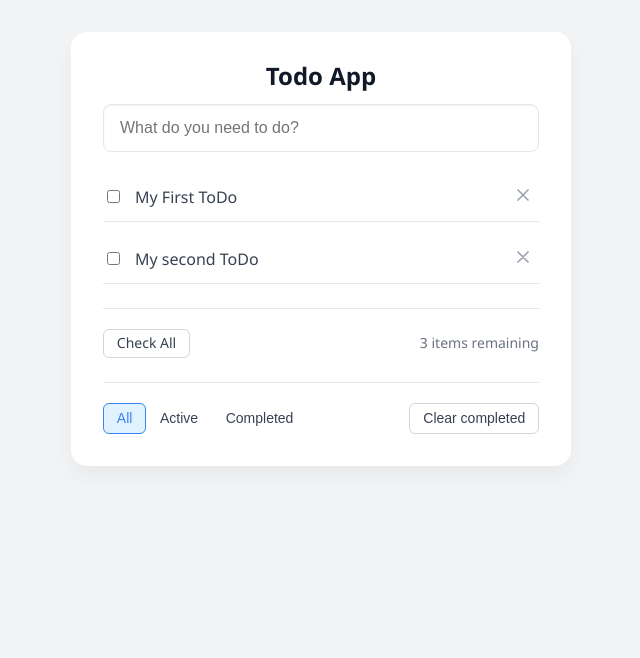
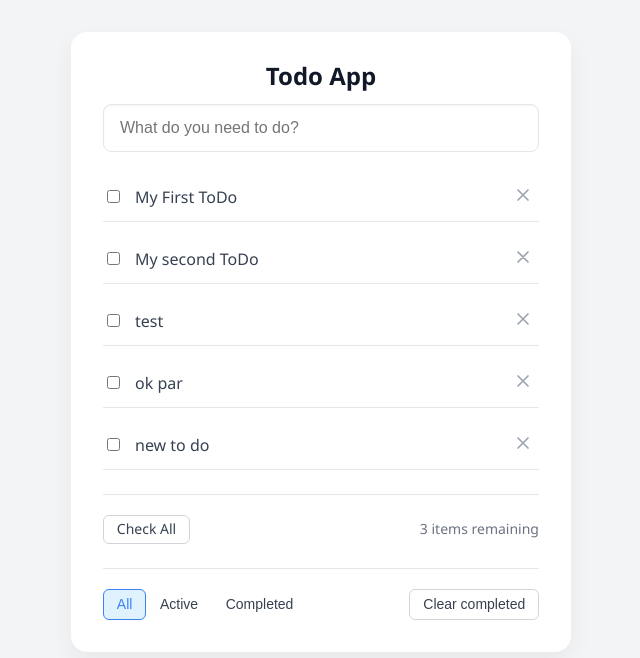
Before and after one commit to aungkyawth3t/react-todo, a React (Create React App) app: page / in a window 1280 px wide. Shown: the top 658 px of the page, without its empty margins (319-959 px from the left). Built offline with nearby package versions, Linux system fonts and the light colour scheme; data requests are answered from the project's data file; the HTML template or start-up script is replaced by a standard one.

Commit message:
add todo

```diff
--- a/src/App.js
+++ b/src/App.js
@@ -19,12 +19,25 @@ function App() {
       })
   }, [])
 
+  let addToDo = (todo) => {
+    // update sercer side
+    fetch('http://localhost:3001/todos', {
+      method: "POST",
+      headers: {
+        'Content-type': 'application/json'
+      },
+      body: JSON.stringify(todo),
+    })
+
+    // update client side
+    setTodos(prevState => [...prevState, todo]) //array destructuring
+  }
   return (
     <div className="todo-app-container">
       <div className="todo-app">
         <h2>Todo App</h2>
 
-        <TodoForm/>
+        <TodoForm addToDo={addToDo}/>
         <TodoList todos={ todos } />
         <CheckAllAndRemaining/>
 
--- a/src/components/TodoForm.js
+++ b/src/components/TodoForm.js
@@ -1,12 +1,27 @@
-import React from 'react'
+import React, { useState } from 'react'
 
-export default function TodoForm() {
+export default function TodoForm({addToDo}) {
+
+  let [title, setTitle] = useState('');
+  let handleSubmit = (e) => {
+    e.preventDefault();
+    let newToDo = {
+      id: Math.random(),
+      title: title,
+      completed: false
+    }
+    addToDo(newToDo);
+    setTitle(''); //clear input
+  }
   return (
-    <form action="#">
+    <form action="#" onSubmit={handleSubmit}>
         <input
         type="text"
         className="todo-input"
-        placeholder="What do you need to do?"/>
+        placeholder="What do you need to do?"
+        onChange={e => setTitle(e.target.value)}
+        value={title}
+        />
     </form>
   )
 }
--- a/src/data/db.json
+++ b/src/data/db.json
@@ -1,14 +1,29 @@
 {
-    "todos" : [
-        {
-            "id" : 1,
-            "title" : "My First ToDo",
-            "completed" : false
-        },
-        {
-            "id" : 2,
-            "title" : "My second ToDo",
-            "completed" : false
-        }
-    ]
+  "todos": [
+    {
+      "id": "1",
+      "title": "My First ToDo",
+      "completed": false
+    },
+    {
+      "id": "2",
+      "title": "My second ToDo",
+      "completed": false
+    },
+    {
+      "id": "0.47402809592866824",
+      "title": "test ",
+      "completed": false
+    },
+    {
+      "id": 0.8819179687648286,
+      "title": "ok par ",
+      "completed": false
+    },
+    {
+      "id": 0.45306594497829,
+      "title": "new to do ",
+      "completed": false
+    }
+  ]
 }
```
